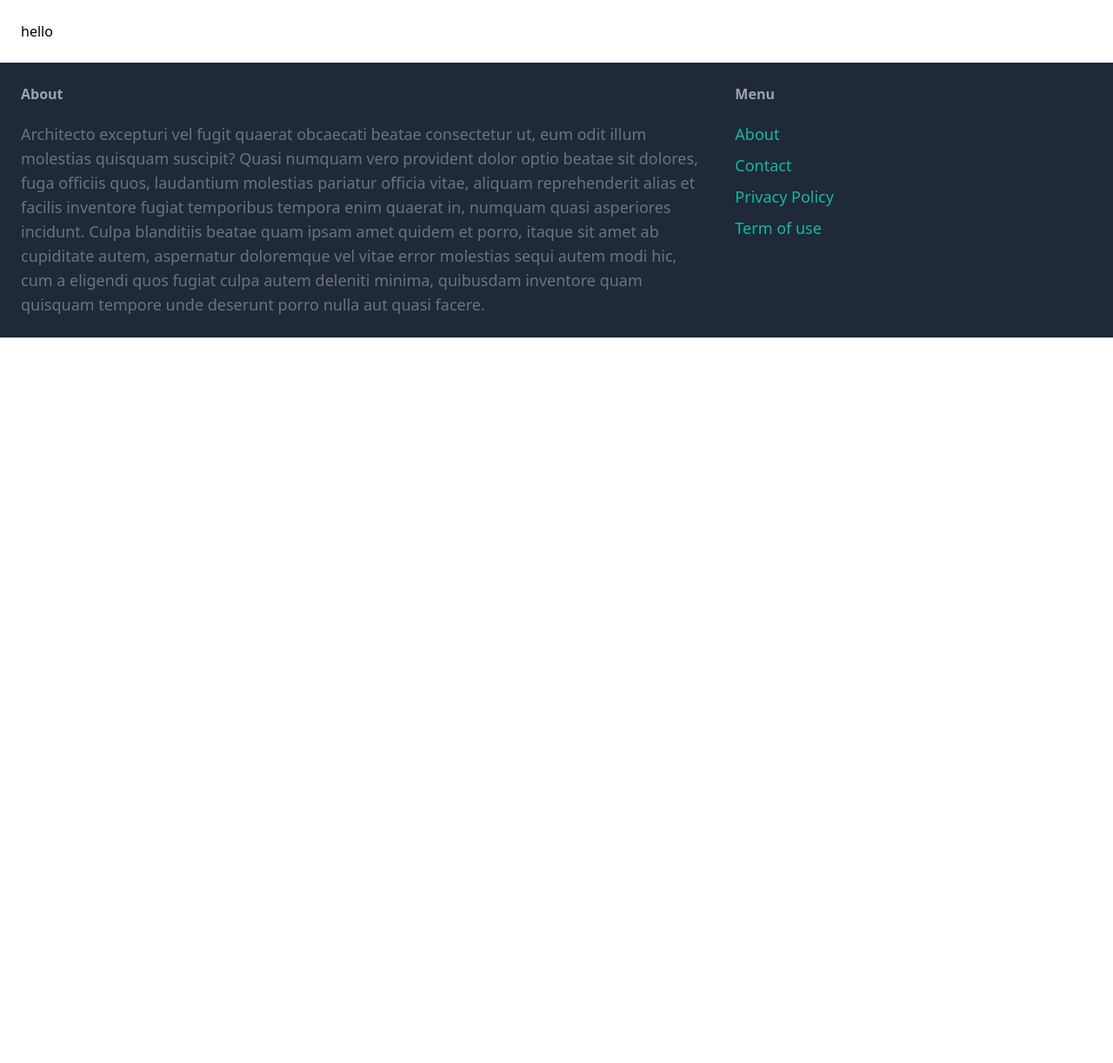
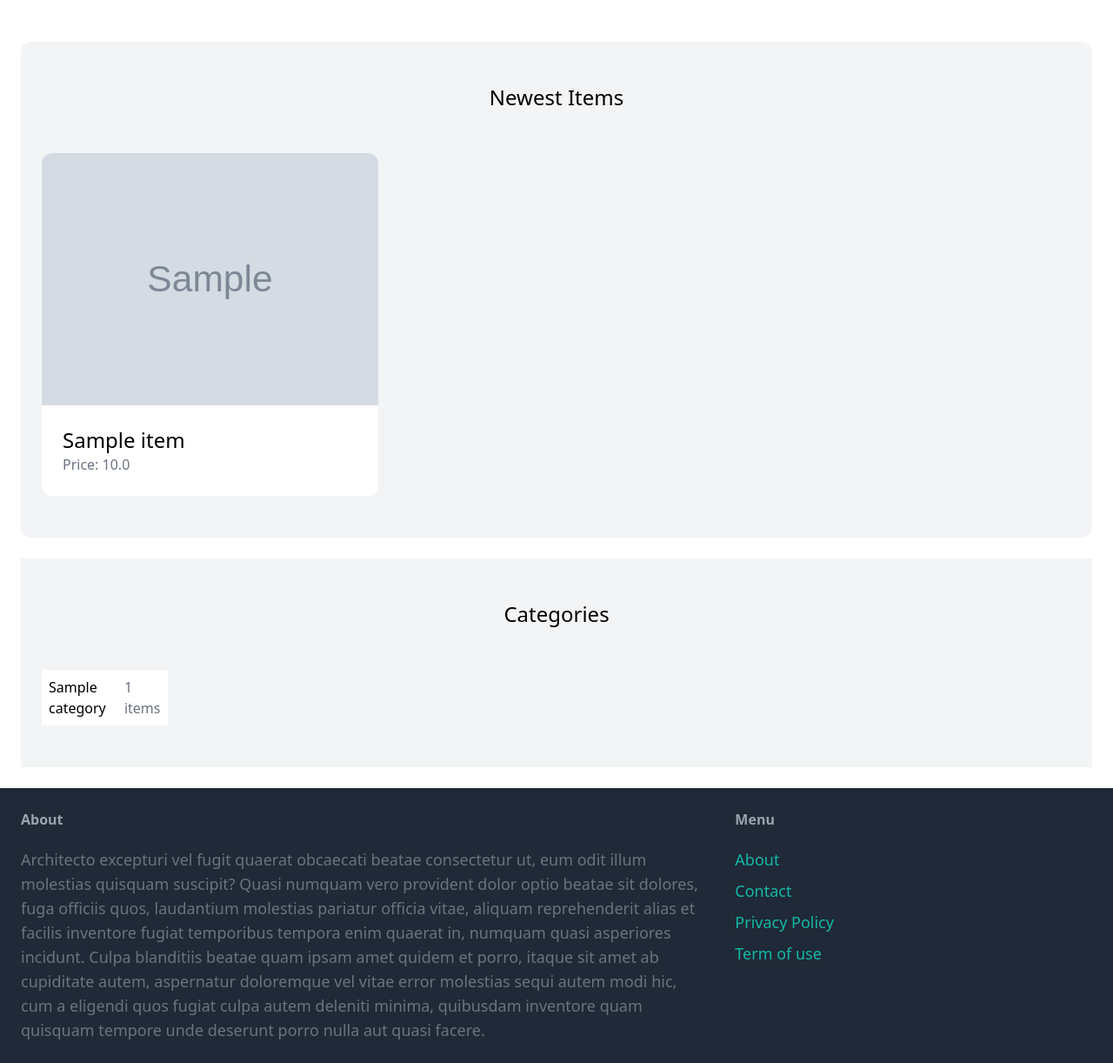
Before and after one commit to minhlu-i/pet-projects, a Django app: template online-marketplace/core/templates/core/index.html in a window 1280 px wide. Shown: the part 77-1299 px from the top of the page at 87% size. Before the commit the page ends 465 px from the top, so only its background shows below. Run offline with Django 4.2, Linux system fonts and the light colour scheme; the template is opened without the code that fills it: values that come from a table or form of the project are taken from there, others are empty; tables that the repository leaves empty hold one stand-in row (values such as "Sample post"); grey boxes marked "Sample" are stand-in pictures; some libraries are stand-ins or nearby versions.

Commit message:
Add: Item & Detail Item

```diff
--- a/online-marketplace/core/templates/core/index.html
+++ b/online-marketplace/core/templates/core/index.html
@@ -3,5 +3,32 @@
 {% block title %} Welcome {% endblock %}
 
 {% block content %}
-<h1>hello</h1>
+    <div class="mt-6 px-6 py-12 bg-gray-100 rounded-xl">
+        <h2 class="mb-12 text-2xl text-center">Newest Items</h2>
+        <div class="grid grid-cols-3 gap-3">
+            {% for item in items %}
+                <div><a href="{% url 'item:detail' item.id %}">
+                    <div><img src="{{ item.image.url }}" alt="{{ item.name }}" class="rounded-t-xl"></div>
+                    <div class="p-6 bg-white rounded-b-xl">
+                        <h2 class="text-2xl">{{ item.name }}</h2>
+                        <p class="text-gray-500">Price: {{ item.price }}</p>
+                    </div>
+                </a></div>
+            {% endfor %}
+        </div>
+    </div>
+
+    <div class="mt-6 px-6 py-12 bg-gray-100">
+        <h2 class="mb-12 text-2xl text-center">Categories</h2>
+        <div class="grid grid-cols-8 gap-1">
+            {% for category in categories %}
+            <div><a href="#">
+                <div class="p-2 bg-white flex justify-between">
+                    <h2 class="">{{ category.name }}</h2>
+                    <p class="text-gray-500 content-center">{{ category.items.count }} items</p>
+                </div>
+            </a></div>
+            {% endfor %}
+        </div>
+    </div>
 {% endblock content %}
--- a/online-marketplace/item/admin.py
+++ b/online-marketplace/item/admin.py
@@ -1,2 +1,6 @@
+from django.contrib import admin
+from .models import Category, Item
 
 # Register your models here.
+admin.site.register(Category)
+admin.site.register(Item)
--- a/online-marketplace/item/models.py
+++ b/online-marketplace/item/models.py
@@ -1,2 +1,26 @@
+from django.contrib.auth.models import User
+from django.db import models
 
 # Create your models here.
+class Category(models.Model):
+    name = models.CharField(max_length=255)
+
+    class Meta:
+        ordering = ('name',)
+        verbose_name_plural = 'Categories'
+
+    def __str__(self):
+        return self.name
+
+class Item(models.Model):
+    created_by = models.ForeignKey(User, related_name='items', on_delete=models.CASCADE)
+    created_at = models.DateTimeField(auto_now_add=True)
+
+    name = models.CharField(max_length=255)
+    description = models.TextField(blank=True, null=True)
+    price = models.FloatField()
+    is_sold = models.BooleanField(default=False)
+    category = models.ForeignKey(
+        Category, related_name='items', on_delete=models.CASCADE
+    )
+    image = models.ImageField(upload_to='item_images', blank=True, null=True)
--- /dev/null
+++ b/online-marketplace/item/urls.py
@@ -0,0 +1,9 @@
+from django.urls import path
+
+from . import  views
+
+app_name = 'item'
+
+urlpatterns = [
+    path('<int:pk>/', views.detail, name='detail')
+]
--- a/online-marketplace/puddle/settings.py
+++ b/online-marketplace/puddle/settings.py
@@ -118,7 +118,8 @@ USE_TZ = True
 # https://docs.djangoproject.com/en/4.1/howto/static-files/
 
 STATIC_URL = 'static/'
-
+MEDIA_URL = 'media/'
+MEDIA_ROOT = BASE_DIR / MEDIA_URL
 # Default primary key field type
 # https://docs.djangoproject.com/en/4.1/ref/settings/#default-auto-field
 
--- a/online-marketplace/puddle/urls.py
+++ b/online-marketplace/puddle/urls.py
@@ -13,13 +13,16 @@ Including another URLconf
     1. Import the include() function: from django.urls import include, path
     2. Add a URL to urlpatterns:  path('blog/', include('blog.urls'))
 """
+from django.conf import settings
+from django.conf.urls.static import static
 from django.contrib import admin
-from django.urls import path
+from django.urls import include, path
 
 from core.views import index, contact
 
 urlpatterns = [
     path('', index, name='index'),
+    path('items/', include('item.urls')),
     path('contact', contact, name='contact'),
     path('admin/', admin.site.urls),
-]
+] + static(settings.MEDIA_URL, document_root=settings.MEDIA_ROOT)
--- a/online-marketplace/requirements.txt
+++ b/online-marketplace/requirements.txt
@@ -1 +1,2 @@
 django
+Pillow
```
Also changed, not shown: online-marketplace/core/views.py (+7 -2 lines), online-marketplace/item/templates/item/detail.html (added, +42 -0 lines), online-marketplace/item/views.py (+11 -0 lines), online-marketplace/item/migrations/0001_initial.py (added), online-marketplace/item/migrations/0002_alter_category_options_item.py (added).
